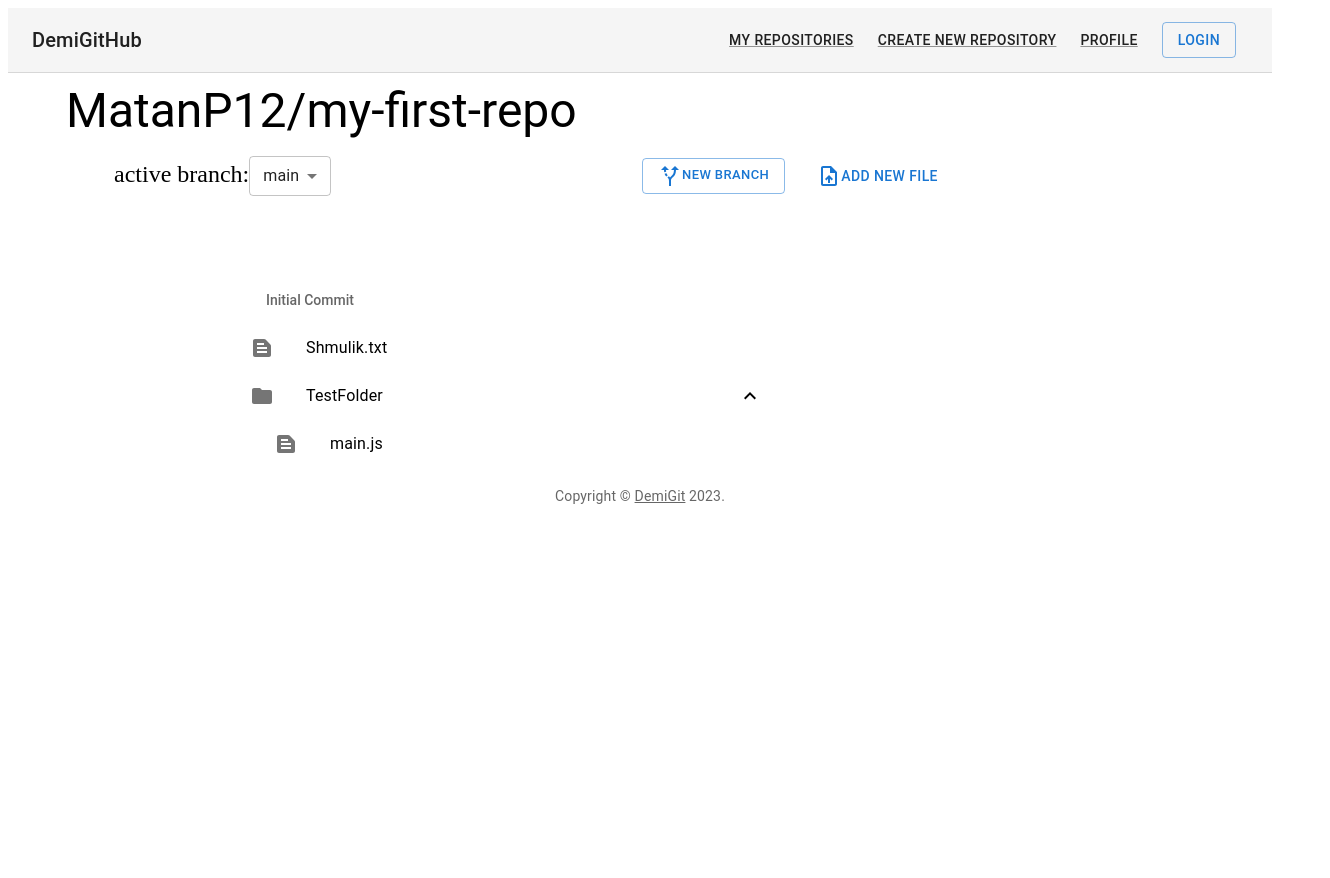
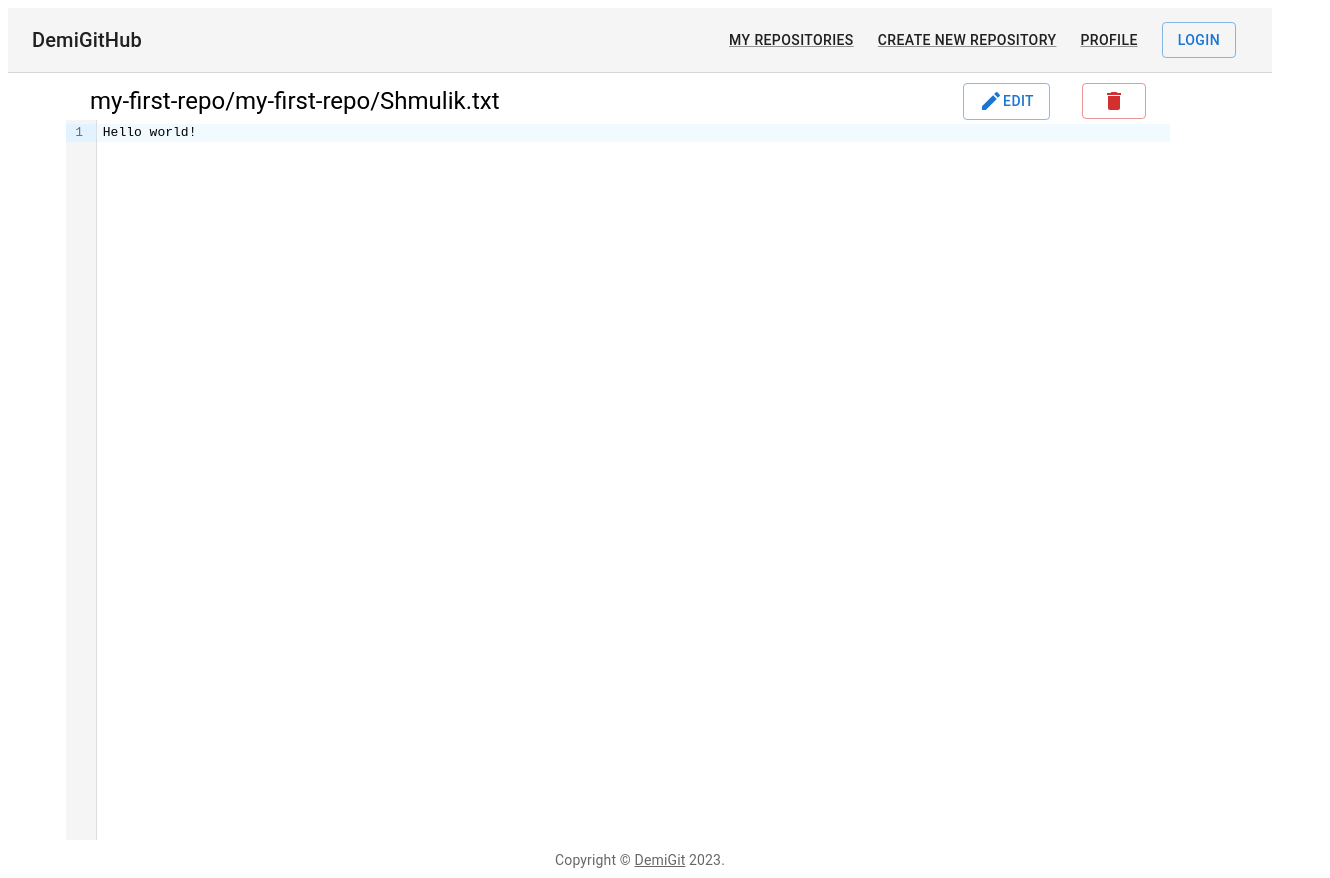
Before and after one commit to MatanP12/DemiGitHub, a React (Create React App) app in the folder client-app/: page / in a window 1280 px wide. Shown: the whole page, 1330 px wide, since content can reach past the window. Before the commit the page ends 800 px from the top, so only its background shows below. Built offline with nearby package versions, Linux system fonts and the light colour scheme.

Commit message:
Creating File page
- Installing CodeMirror component to allow File content editing.
- Creating FilePage component(UI only)

```diff
--- a/client-app/package.json
+++ b/client-app/package.json
@@ -10,6 +10,7 @@
     "@testing-library/jest-dom": "^5.16.5",
     "@testing-library/react": "^13.4.0",
     "@testing-library/user-event": "^13.5.0",
+    "@uiw/react-codemirror": "^4.19.7",
     "react": "^18.2.0",
     "react-dom": "^18.2.0",
     "react-scripts": "5.0.1",
--- a/client-app/src/pages/App.js
+++ b/client-app/src/pages/App.js
@@ -2,17 +2,19 @@ import * as React from 'react';
 import Container from '@mui/material/Container';
 import Header from '../components/Header';
 import Footer from '../components/Footer';
-import Home from './Home';
-import RepositoryPage from './RepositoryPage';
 import repositories from '../test data/repositories';
+import FilePage from './FilePage';
 
 function App() {
+    const folderPath =
+    repositories[0].name + "/" +
+    repositories[0].branches[0].currentCommit.rootFolder.name + "/";
+    console.log("FULLFILEPATH=", folderPath)
     return (
         <>
             <Header/>
             <Container sx={{margin: "10px"}}>
-            {/* <Home/> */}
-            <RepositoryPage repository={repositories[0]}/>
+            <FilePage file={repositories[0].branches[0].currentCommit.rootFolder.fileContent[0]} fileFolderPath={folderPath}/>
             </Container>
             <Footer/>
         </>
--- /dev/null
+++ b/client-app/src/pages/FilePage.js
@@ -0,0 +1,136 @@
+import { Button, TextField, Typography } from "@mui/material";
+import { Container } from "@mui/system";
+import ReactCodeMirror from "@uiw/react-codemirror";
+import Grid from '@mui/material/Grid';
+
+import { useCallback, useState } from "react";
+
+import SaveIcon from '@mui/icons-material/Save';
+import CancelIcon from '@mui/icons-material/Cancel';
+import EditIcon from '@mui/icons-material/Edit';
+import DeleteIcon from '@mui/icons-material/Delete';
+
+function FileEditPanel({onSave, onRevent}){
+    return (
+        <Grid container spacing={4} sx={{justifyContent:"flex-end"}}>
+            <Grid item>
+                <Button variant="outlined" onClick={()=>{onRevent()}}>
+                    <CancelIcon/>
+                    Revent
+                </Button>
+
+            </Grid>
+            <Grid item >
+                <Button variant="outlined" color="success" onClick={()=>{onSave()}}>
+                    <SaveIcon/>
+                    Stage
+                </Button>
+            </Grid>
+        </Grid>
+    );
+}
+
+function FileViewPanel({onChangeMode, onDeleteFile}){
+    return (
+        <Grid container spacing={4} sx={{justifyContent:"flex-end"}}>
+            <Grid item>
+                <Button variant="outlined" onClick={()=>{onChangeMode()}}>
+                    <EditIcon/>
+                    Edit
+                </Button>
+            </Grid>
+            <Grid item>
+                <Button variant="outlined" color="error" onClick={()=>{onDeleteFile()}}>
+                    <DeleteIcon/>
+                </Button>
+            </Grid>
+
+        </Grid>
+
+    );
+
+}
+
+
+function FilePage({file, fileFolderPath}){
+    const [currFile, setCurrFile] = useState(file);
+    const [isEditMode, setIsEditMode] = useState(false);
+
+
+    function handleSaveFile(){
+        setIsEditMode(false);
+        console.log(currFile)
+        // TODO: Stage File Edit
+    }
+
+    function handleDeleteFile(){
+        setIsEditMode(false);
+        // TODO: Stage file deletion
+
+    }
+
+    function handleReventFileChanges(){
+        setIsEditMode(false);
+        setCurrFile(file);
+    }
+
+    function handleChangeFileName(event){
+        const {name, value} = event.target;
+        setCurrFile((prevFile)=>{
+            return {
+                ...prevFile,
+                [name]: value
+            }
+        });
+    }
+
+    const onChangeFileContent = useCallback((value, viewUpdate)=>{
+        setCurrFile((prevFile)=>{
+            return {
+                ...prevFile,
+                fileContent : value
+            }
+        })
+    },[])
+
+
+    return (
+        <Container>
+
+            <Container sx={{display: "flex", alignItems:"center"}}>
+                {isEditMode ?
+                    <>
+                        <Typography noWrap sx={{alignContent:"flex-start", overflow:"unset"}}>
+                            {fileFolderPath}
+                        </Typography>
+                        <TextField placeholder={currFile.name} size="small" name="name" onChange={handleChangeFileName}/>
+                        <FileEditPanel onSave={()=> {handleSaveFile()}} onRevent={handleReventFileChanges}/>
+                    </> :
+                    <>
+                        <Typography variant="h5"  noWrap sx={{alignContent:"flex-start", overflow:"unset"}}>
+                            {fileFolderPath + currFile.name}
+                        </Typography>
+                        <FileViewPanel
+                            onChangeMode = {()=>{setIsEditMode(!isEditMode)}}
+                            onDeleteFile={handleDeleteFile}/>
+                    </>}
+            </Container>
+            <ReactCodeMirror
+                value={currFile.fileContent}
+                height="720px"
+                width="100%"
+                indentWithTab={true}
+                autoFocus={isEditMode}
+                editable={isEditMode}
+                readOnly={!isEditMode}
+                onChange={onChangeFileContent}
+            />
+
+        </Container>
+    );
+
+
+}
+
+
+export default FilePage;
```
Also changed, not shown: 1 other file (tests, documents, lock files or other folders).
